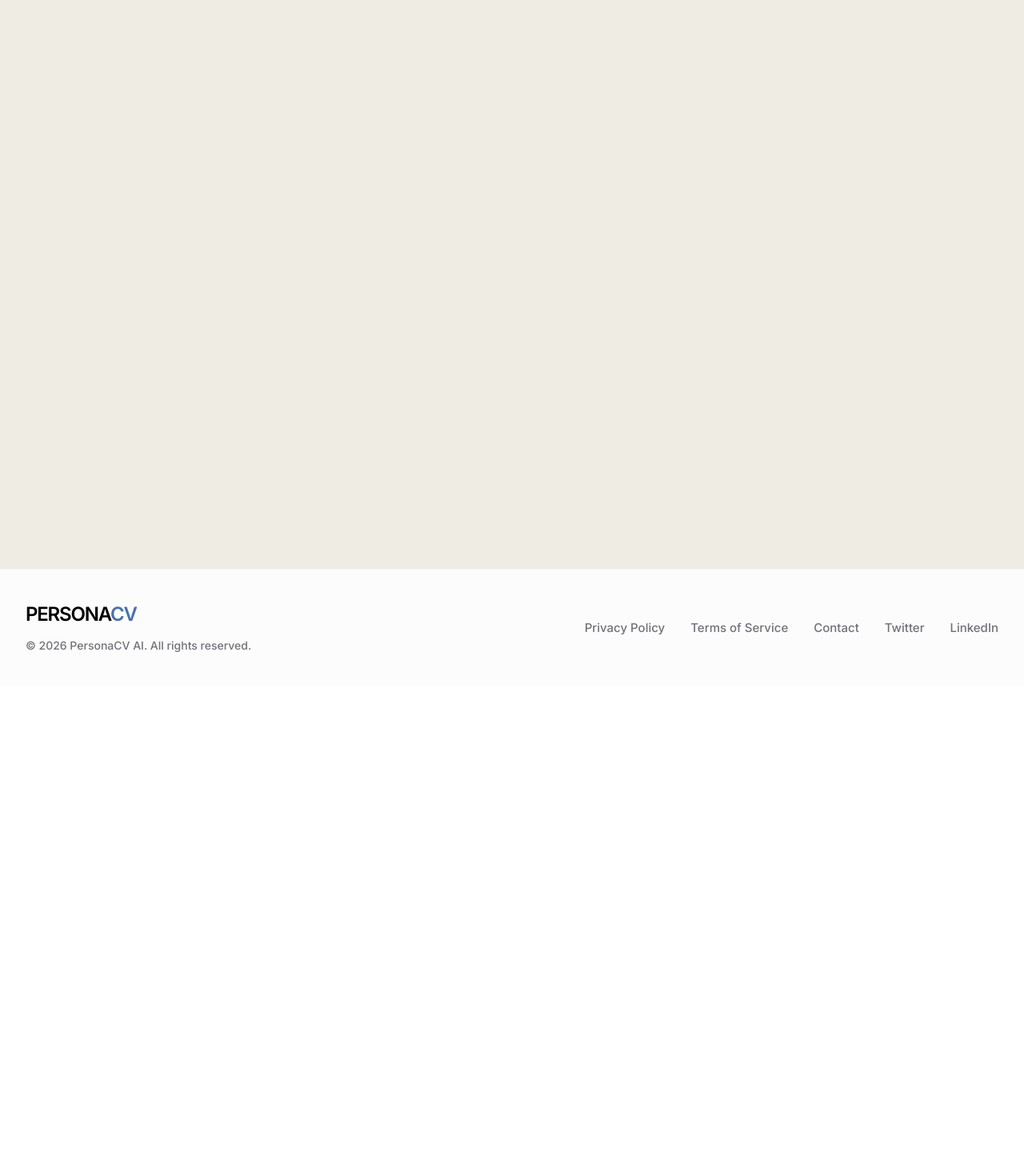
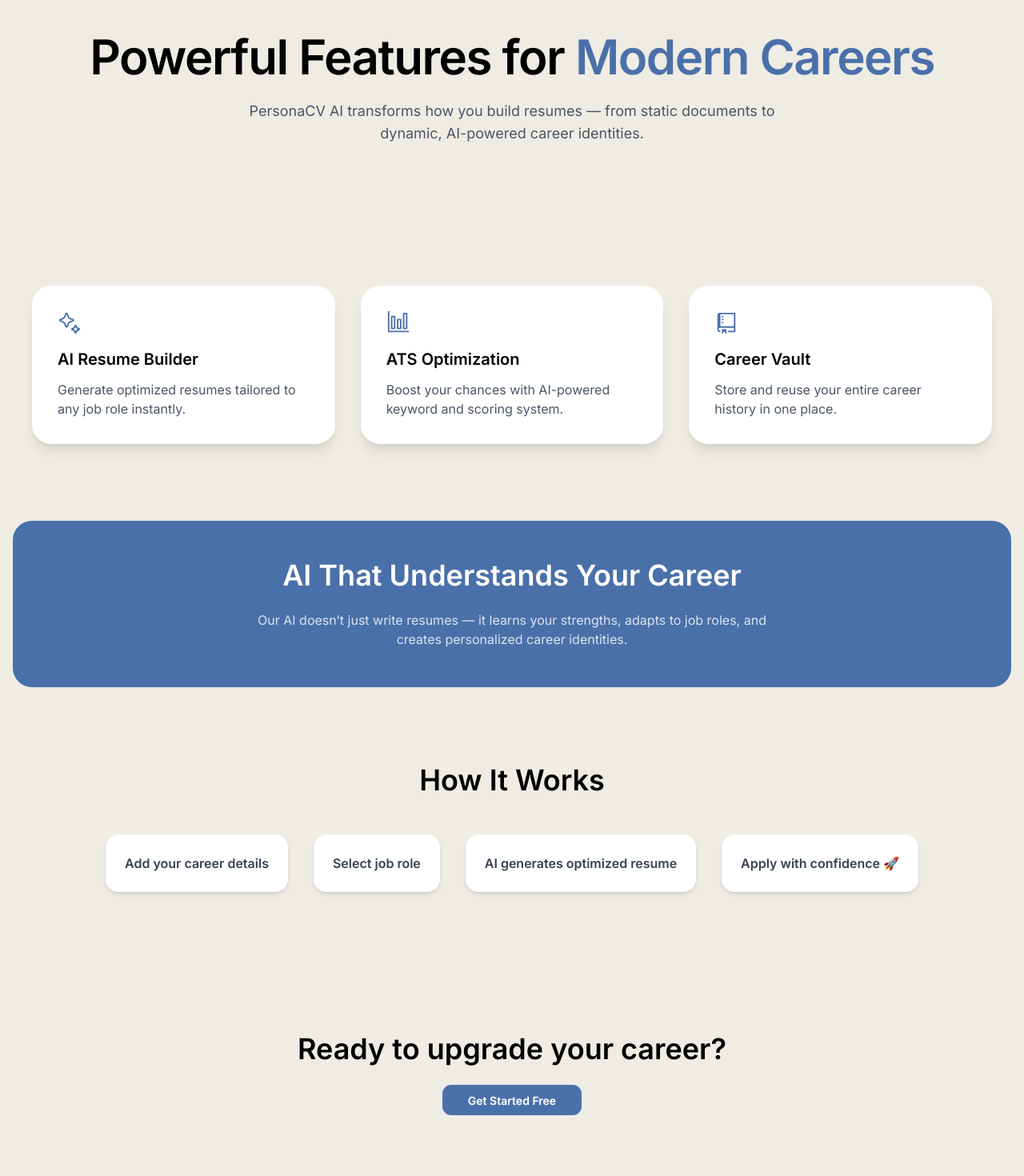
Before and after one commit to Taoshif1/Resume-Builder-Client, a React (Vite) app: page /features in a window 1280 px wide. Shown: the part 160-1630 px from the top of the page at 80% size. Before the commit the page ends 1017 px from the top, so only its background shows below. Built offline with nearby package versions, Linux system fonts and the light colour scheme; no server answers.

Commit message:
feat: add features page with modular sections & UI components

```diff
--- a/src/components/shared/Navbar.jsx
+++ b/src/components/shared/Navbar.jsx
@@ -16,7 +16,7 @@ const Navbar = () => {
 
   return (
     <div className="w-full bg-[#fcfcfc] border-b border-gray-200 sticky top-0 z-50">
-      <div className="max-w-7xl mx-auto navbar px-4 lg:px-8 min-h-[70px]">
+      <div className="max-w-7xl mx-auto navbar px-4 lg:px-8 min-h-[60px]">
         <div className="navbar-start relative">
           {/* Mobile Menu Toggle Button */}
           <button
--- a/src/pages/Features.jsx
+++ b/src/pages/Features.jsx
@@ -1,11 +1,19 @@
-import React from 'react';
+import HeroFeatures from "./Features/HeroFeatures";
+import CoreFeatures from "./Features/CoreFeatures";
+import AIHighlight from "./Features/AIHighlight";
+import Workflow from "./Features/Workflow";
+import CTASection from "./Features/CTASection";
 
 const Features = () => {
-    return (
-        <div>
-            Testing
-        </div>
-    );
+  return (
+    <div className="space-y-24">
+      <HeroFeatures />
+      <CoreFeatures />
+      <AIHighlight />
+      <Workflow />
+      <CTASection />
+    </div>
+  );
 };
 
 export default Features;
--- /dev/null
+++ b/src/pages/Features/AIHighlight.jsx
@@ -0,0 +1,14 @@
+const AIHighlight = () => {
+  return (
+    <section className="bg-[#4A70A9] text-white rounded-3xl p-12 text-center">
+      <h2 className="text-4xl font-bold">AI That Understands Your Career</h2>
+
+      <p className="mt-6 max-w-2xl mx-auto text-white/80">
+        Our AI doesn’t just write resumes — it learns your strengths, adapts to
+        job roles, and creates personalized career identities.
+      </p>
+    </section>
+  );
+};
+
+export default AIHighlight;
--- /dev/null
+++ b/src/pages/Features/CTASection.jsx
@@ -0,0 +1,20 @@
+import { Link } from "react-router";
+
+const CTASection = () => {
+  return (
+    <section className="text-center py-20">
+      <h2 className="text-4xl font-bold text-black">
+        Ready to upgrade your career?
+      </h2>
+
+      <Link
+        to="/get-started"
+        className="btn mt-6 bg-[#4A70A9] text-white px-8 rounded-xl"
+      >
+        Get Started Free
+      </Link>
+    </section>
+  );
+};
+
+export default CTASection;
--- /dev/null
+++ b/src/pages/Features/CoreFeatures.jsx
@@ -0,0 +1,38 @@
+import { VscSparkle, VscGraph, VscRepo } from "react-icons/vsc";
+
+const features = [
+  {
+    icon: <VscSparkle />,
+    title: "AI Resume Builder",
+    desc: "Generate optimized resumes tailored to any job role instantly.",
+  },
+  {
+    icon: <VscGraph />,
+    title: "ATS Optimization",
+    desc: "Boost your chances with AI-powered keyword and scoring system.",
+  },
+  {
+    icon: <VscRepo />,
+    title: "Career Vault",
+    desc: "Store and reuse your entire career history in one place.",
+  },
+];
+
+const CoreFeatures = () => {
+  return (
+    <section className="grid md:grid-cols-3 gap-8 px-6">
+      {features.map((f, i) => (
+        <div
+          key={i}
+          className="bg-white p-8 rounded-3xl shadow-lg hover:scale-105 transition-all"
+        >
+          <div className="text-3xl text-[#4A70A9] mb-4">{f.icon}</div>
+          <h3 className="text-xl font-bold text-black">{f.title}</h3>
+          <p className="text-gray-600 mt-3">{f.desc}</p>
+        </div>
+      ))}
+    </section>
+  );
+};
+
+export default CoreFeatures;
--- /dev/null
+++ b/src/pages/Features/HeroFeatures.jsx
@@ -0,0 +1,17 @@
+const HeroFeatures = () => {
+  return (
+    <section className="text-center py-20">
+      <h1 className="text-5xl lg:text-6xl font-black text-black tracking-tight">
+        Powerful Features for{" "}
+        <span className="text-[#4A70A9]">Modern Careers</span>
+      </h1>
+
+      <p className="mt-6 text-gray-600 max-w-2xl mx-auto text-lg">
+        PersonaCV AI transforms how you build resumes — from static documents to
+        dynamic, AI-powered career identities.
+      </p>
+    </section>
+  );
+};
+
+export default HeroFeatures;
--- /dev/null
+++ b/src/pages/Features/Workflow.jsx
@@ -0,0 +1,24 @@
+const steps = [
+  "Add your career details",
+  "Select job role",
+  "AI generates optimized resume",
+  "Apply with confidence 🚀",
+];
+
+const Workflow = () => {
+  return (
+    <section className="text-center">
+      <h2 className="text-4xl font-bold text-black mb-12">How It Works</h2>
+
+      <div className="flex flex-col md:flex-row justify-center gap-8">
+        {steps.map((step, i) => (
+          <div key={i} className="bg-white p-6 rounded-2xl shadow-md">
+            <p className="font-semibold text-gray-700">{step}</p>
+          </div>
+        ))}
+      </div>
+    </section>
+  );
+};
+
+export default Workflow;
--- a/src/pages/HomePage/HeroSection.jsx
+++ b/src/pages/HomePage/HeroSection.jsx
@@ -6,7 +6,7 @@ import { Link } from 'react-router';
 
 const HeroSection = () => {
   return (
-    <section className="bg-[#EFECE3]/30 pt-16 md:pt-24 pb-12 ">
+    <section className="bg-[#EFECE3]/30 pt-6 md:pt-4 pb-12 ">
       <div className="max-w-7xl mx-auto px-6 grid grid-cols-1 lg:grid-cols-2 gap-16 items-center">
 {/* left side */}
         <div className="space-y-8 max-w-2xl lg:max-w-none">
```
Also changed, not shown: 1 other file (tests, documents, lock files or other folders).
